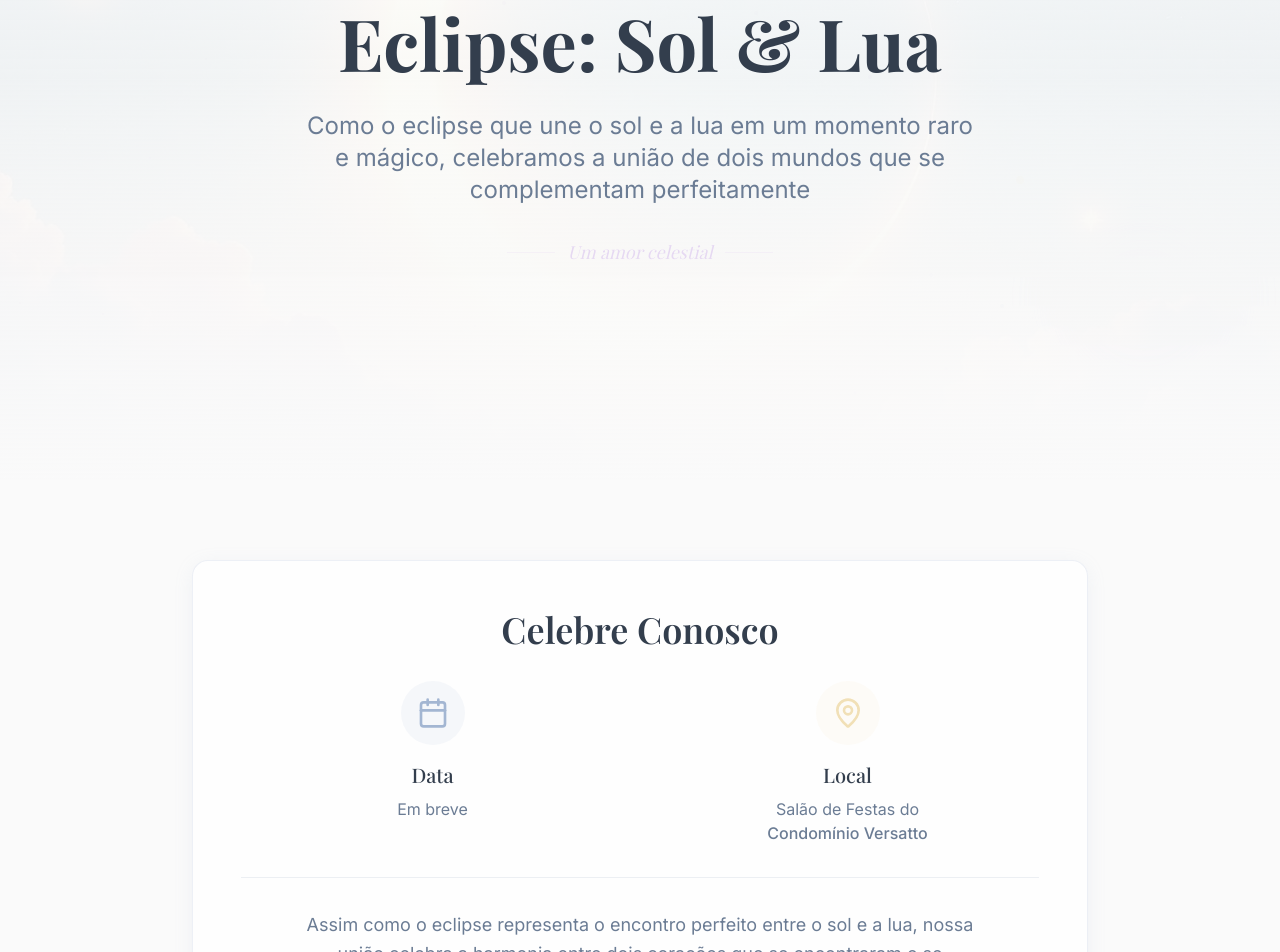
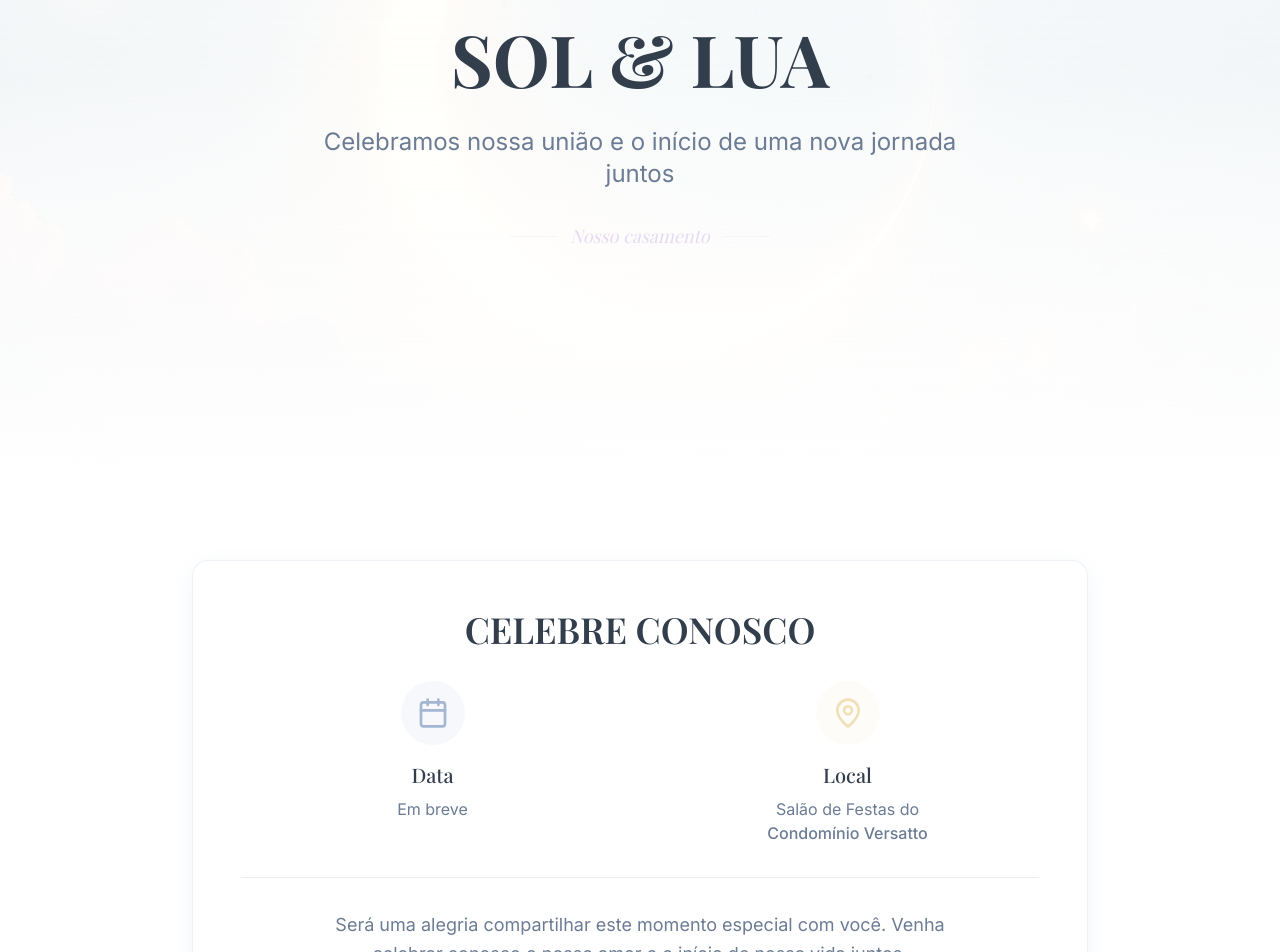
Before and after one commit to intentodesign/eclipse-of-our-love, a React (Vite) app: page / in a window 1280 px wide. Shown: the part 320-1272 px from the top of the page. Built offline with nearby package versions, Linux system fonts and the light colour scheme; the HTML template or start-up script is replaced by a standard one.

Commit message:
Refactor: Adjust website theme and copy

```diff
--- a/src/index.css
+++ b/src/index.css
@@ -9,7 +9,7 @@ All colors MUST be HSL.
 @layer base {
   :root {
     /* Eclipse Wedding Theme - Soft Celestial Pastels */
-    --background: 0 0% 98%;
+    --background: 0 0% 100%;
     --foreground: 215 20% 25%;
 
     --card: 0 0% 100%;
--- a/src/pages/Confirmar.tsx
+++ b/src/pages/Confirmar.tsx
@@ -64,11 +64,11 @@ const Confirmar = () => {
       <div className="relative z-10 max-w-2xl mx-auto">
         <div className="text-center mb-12 animate-fadeIn">
           <Heart className="w-12 h-12 mx-auto mb-4 text-accent fill-accent shimmer" />
-          <h1 className="text-4xl md:text-5xl font-serif font-bold text-foreground mb-4">
+          <h1 className="text-4xl md:text-5xl font-serif font-bold text-foreground mb-4 uppercase">
             Confirme sua Presença
           </h1>
           <p className="text-lg text-muted-foreground">
-            Sua presença tornará nosso eclipse ainda mais especial
+            Sua presença tornará nosso dia ainda mais especial
           </p>
         </div>
 
--- a/src/pages/Home.tsx
+++ b/src/pages/Home.tsx
@@ -37,18 +37,17 @@ const Home = () => {
             <img src={moonIcon} alt="Lua" className="w-16 h-16 md:w-20 md:h-20 float-animation" style={{ animationDelay: '1s' }} />
           </div>
 
-          <h1 className="text-5xl md:text-7xl font-serif font-bold text-foreground leading-tight">
-            Eclipse: Sol & Lua
+          <h1 className="text-5xl md:text-7xl font-serif font-bold text-foreground leading-tight uppercase">
+            Sol & Lua
           </h1>
 
           <p className="text-xl md:text-2xl text-muted-foreground max-w-2xl mx-auto leading-relaxed">
-            Como o eclipse que une o sol e a lua em um momento raro e mágico,
-            celebramos a união de dois mundos que se complementam perfeitamente
+            Celebramos nossa união e o início de uma nova jornada juntos
           </p>
 
           <div className="flex items-center justify-center gap-3 text-accent text-lg">
             <div className="w-12 h-px bg-accent/30" />
-            <span className="font-serif italic">Um amor celestial</span>
+            <span className="font-serif italic">Nosso casamento</span>
             <div className="w-12 h-px bg-accent/30" />
           </div>
         </div>
@@ -59,7 +58,7 @@ const Home = () => {
         <div className="max-w-4xl mx-auto">
           <Card className="shadow-soft backdrop-blur-sm bg-card/80 border-primary/20 p-8 md:p-12">
             <div className="text-center space-y-8">
-              <h2 className="text-3xl md:text-4xl font-serif font-semibold text-foreground">
+              <h2 className="text-3xl md:text-4xl font-serif font-semibold text-foreground uppercase">
                 Celebre Conosco
               </h2>
 
@@ -88,9 +87,8 @@ const Home = () => {
 
               <div className="pt-8 border-t border-border/50 mt-12">
                 <p className="text-lg text-muted-foreground leading-relaxed max-w-2xl mx-auto mb-8">
-                  Assim como o eclipse representa o encontro perfeito entre o sol e a lua,
-                  nossa união celebra a harmonia entre dois corações que se encontraram
-                  e se complementam. Venha testemunhar este momento único e especial.
+                  Será uma alegria compartilhar este momento especial com você.
+                  Venha celebrar conosco o nosso amor e o início de nossa vida juntos.
                 </p>
 
                 <Button
--- a/src/pages/Presentes.tsx
+++ b/src/pages/Presentes.tsx
@@ -51,7 +51,7 @@ const Presentes = () => {
       <div className="relative z-10 max-w-4xl mx-auto">
         <div className="text-center mb-12 animate-fadeIn">
           <Gift className="w-12 h-12 mx-auto mb-4 text-secondary shimmer" />
-          <h1 className="text-4xl md:text-5xl font-serif font-bold text-foreground mb-4">
+          <h1 className="text-4xl md:text-5xl font-serif font-bold text-foreground mb-4 uppercase">
             Lista de Presentes
           </h1>
           <p className="text-lg text-muted-foreground max-w-2xl mx-auto">
@@ -86,7 +86,7 @@ const Presentes = () => {
 
         <Card className="shadow-soft backdrop-blur-sm bg-card/80 border-accent/20 p-8 text-center">
           <Heart className="w-10 h-10 mx-auto mb-4 text-accent fill-accent/20" />
-          <h2 className="text-2xl font-serif font-semibold mb-4">
+          <h2 className="text-2xl font-serif font-semibold mb-4 uppercase">
             Não Quer Dar Presente?
           </h2>
 
```
